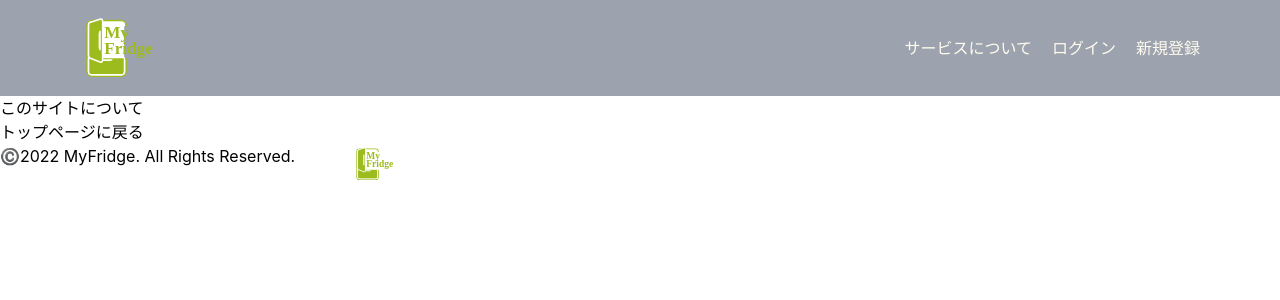
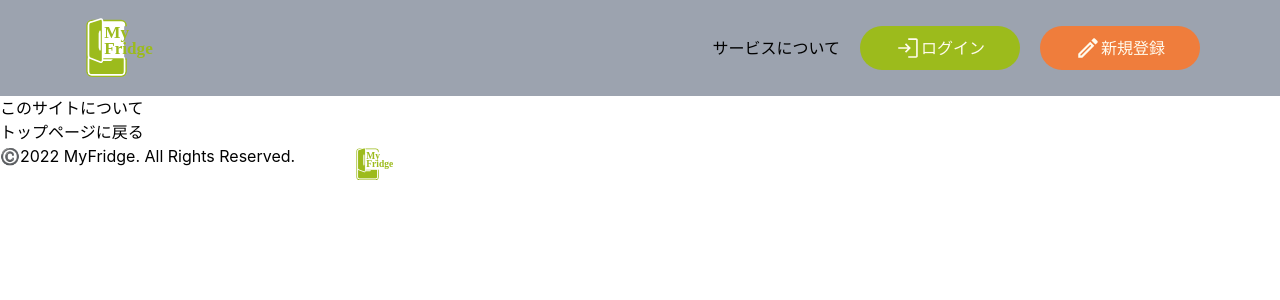
Before and after one commit to masaokaka/my-fridge-landingPage, a Next.js app in the folder src/: page /about in a window 1280 px wide. Shown: the top 300 px of the page. Built offline with nearby package versions, Linux system fonts and the light colour scheme.

Commit message:
update:ボタンコンポーネントの作成

```diff
--- a/src/components/Header/index.tsx
+++ b/src/components/Header/index.tsx
@@ -1,5 +1,6 @@
 import Link from 'next/link';
 import Image from 'next/image';
+import Button from '../uiParts/Button';
 
 /**
  * ヘッダー部分
@@ -10,12 +11,13 @@ const Header = (): JSX.Element => (
     <Link href="/">
       <Image src="/logo.svg" alt="MyFridge Logo" width={80} height={80} />
     </Link>
-    <div className='flex'>
+    <div className='flex items-center'>
+      {/* TODO: aboutページの時は非表示にする */}
       <Link href="/about" passHref>
         <div className='text-base text-orange-150'>サービスについて</div>
       </Link>
-      <div className='ml-5 text-orange-150'>ログイン</div>
-      <div className='ml-5 text-orange-150'>新規登録</div>
+      <Button className='ml-5' icon='/login.svg'>ログイン</Button>
+      <Button className='ml-5 bg-orange-sub' icon='/create.svg'>新規登録</Button>
     </div>
   </header>
 );
--- a/src/components/Layout/index.tsx
+++ b/src/components/Layout/index.tsx
@@ -4,7 +4,9 @@ import Footer from '../Footer';
 const Layout = ({ children }: { children: React.ReactNode }): JSX.Element => (
   <>
     <Header />
-    {children}
+    <main>
+      {children}
+    </main>
     <Footer />
   </>
 );
--- /dev/null
+++ b/src/components/uiParts/Button/index.tsx
@@ -0,0 +1,37 @@
+import React from "react";
+import Image from 'next/image';
+import { ButtonProps } from "./types";
+
+/**
+ * ボタンコンポーネント
+ * @param param0.children 子コンポーネント
+ * @param param0.id id名
+ * @param param0.className 追加クラス
+ * @param param0.type buttonタイプ
+ * @param param0.icon iconのsrc
+ * @param param0.onClick onClick時の処理
+ * @returns コンポーネント
+ */
+const Button = ({ children, id, className, type, icon, onClick }: ButtonProps): JSX.Element => (
+  /* eslint-disable react/button-has-type */
+  <button
+    id={id}
+    className={`${className || ''} w-40 h-11 bg-green-main rounded-3xl text-orange-main flex justify-center items-center`}
+    onClick={onClick}
+    type={type}
+  >
+    {icon !== '' && (
+      <Image src={icon || ''} alt="icon" width={26} height={26} />
+    )}
+    {children}
+  </button>
+);
+
+Button.defaultProps = {
+  id: "",
+  className: "",
+  type: 'button',
+  icon: '',
+  onClick: undefined,
+};
+export default Button;
--- /dev/null
+++ b/src/components/uiParts/Button/types.ts
@@ -0,0 +1,14 @@
+export type ButtonProps = {
+  /** 子コンポーネント */
+  children: React.ReactNode;
+  /** id名 */
+  id?: string;
+  /** 追加クラス */
+  className?: string;
+  /** buttonタイプ */
+  type?: "button" | "submit" | "reset";
+  /** icon-src */
+  icon?: string;
+  /** onClick時の処理 */
+  onClick?: (event: React.MouseEvent<HTMLButtonElement, MouseEvent>) => void;
+};
--- a/src/tailwind.config.js
+++ b/src/tailwind.config.js
@@ -8,7 +8,11 @@ module.exports = {
     extend: {
       colors: {
         orange: {
-          150: '#FFFBED', // メインカラー
+          main: '#FFFBED', // メインカラー
+          sub: '#EF7D3C',
+        },
+        green: {
+          main: '#9CBB1C',
         },
       },
     },
```
Also changed, not shown: src/public/create.svg (added), src/public/login.svg (added).
